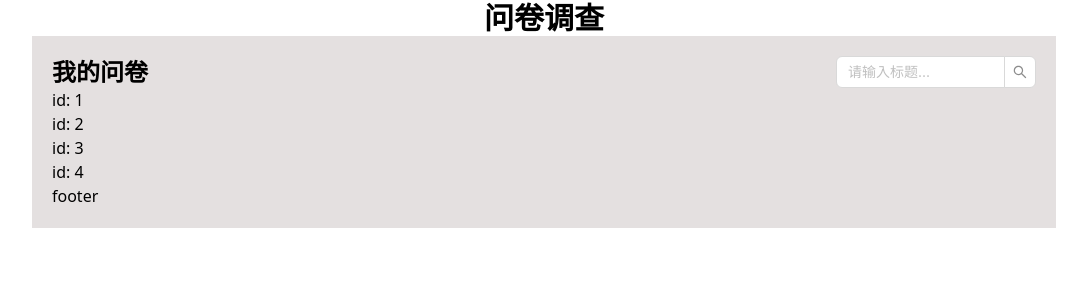
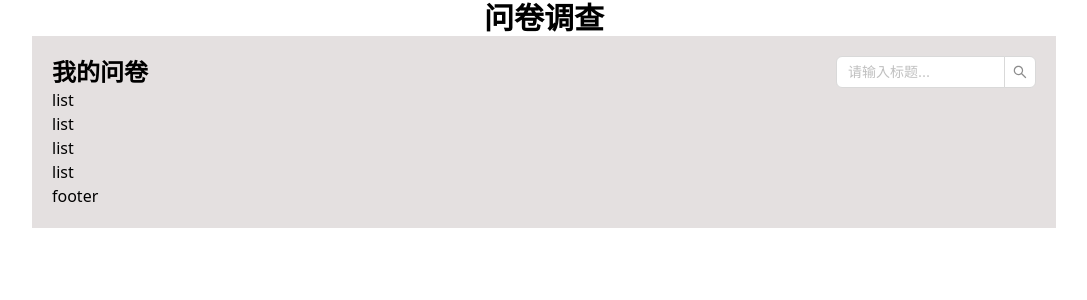
Before and after one commit to ChenHaoJie9527/mini-questionnaire, a React (Create React App) app: page / in a window 1280 px wide. Shown: the top 300 px of the page, without its empty margins (96-1183 px from the left). Built offline with nearby package versions, Linux system fonts and the light colour scheme.

Commit message:
feat: 问卷调查列表header

```diff
--- a/src/components/QuestionCard.tsx
+++ b/src/components/QuestionCard.tsx
@@ -4,10 +4,11 @@ import { MyConstArrayItem } from "../mock";
 type props = MyConstArrayItem;
 
 const QuestionCard: FC<props> = (props) => {
-  const { id, title, isPublished, isStarted, answerCount, createAt } = props;
+//   const { id, title, isPublished, isStarted, answerCount, createAt } = props;
+console.log(props);
   return (
     <div>
-      <p>id: {id}</p>
+      list
     </div>
   );
 };
```
